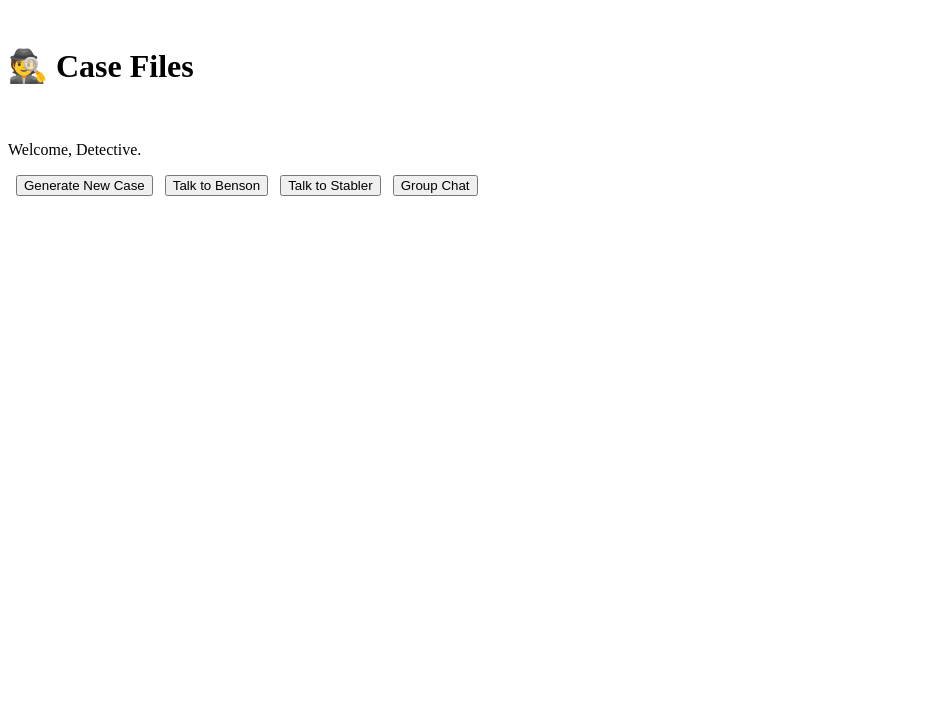
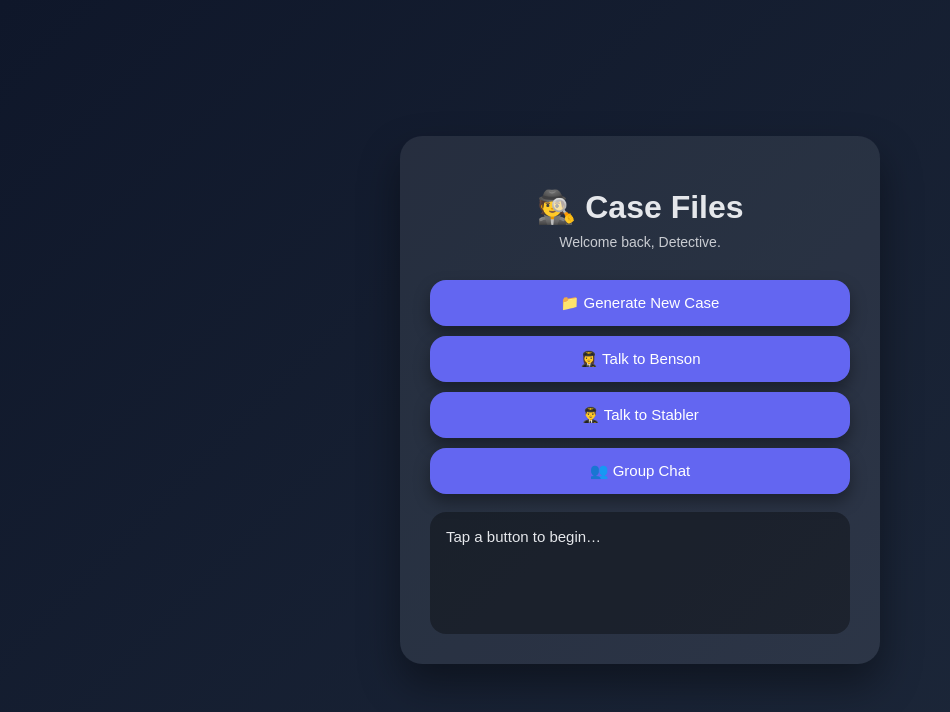
Before and after one commit to ShandrellE2010-cmd/case-files, a plain HTML site: page index.html in a window 1280 px wide. Shown: the whole page, without its empty margins (0-950 px from the left). Drawn offline with Linux system fonts and the light colour scheme.

Commit message:
Update index.html

```diff
--- a/index.html
+++ b/index.html
@@ -1,51 +1,128 @@
 <!DOCTYPE html>
-<html>
+<html lang="en">
 <head>
-  <title>Case Files</title>
+  <meta charset="UTF-8">
+  <title>🕵️ Case Files</title>
+
   <style>
     body {
-      background-color: #0f172a;
+      margin: 0;
+      padding: 0;
+      min-height: 100vh;
+      background: linear-gradient(135deg, #0f172a, #1e293b);
       color: #e5e7eb;
-      font-family: Arial, sans-serif;
-      padding: 20px;
+      font-family: "Arial Rounded MT Bold", Arial, sans-serif;
+      display: flex;
+      justify-content: center;
+      align-items: center;
     }
+
+    .app {
+      background: rgba(255, 255, 255, 0.08);
+      padding: 30px;
+      border-radius: 22px;
+      width: 90%;
+      max-width: 420px;
+      box-shadow: 0 20px 40px rgba(0,0,0,0.4);
+    }
+
+    h1 {
+      text-align: center;
+      margin-bottom: 8px;
+    }
+
+    .subtitle {
+      text-align: center;
+      font-size: 14px;
+      opacity: 0.85;
+      margin-bottom: 20px;
+    }
+
     button {
-      padding: 10px;
-      margin: 5px;
-      background: #1e40af;
+      width: 100%;
+      padding: 14px;
+      margin-top: 10px;
+      border: none;
+      border-radius: 16px;
+      font-size: 15px;
+      cursor: pointer;
+      background: #6366f1;
       color: white;
-      border: none;
-      border-radius: 6px;
+      box-shadow: 0 8px 16px rgba(0,0,0,0.35);
+      transition: all 0.2s ease;
     }
+
+    button:hover {
+      background: #818cf8;
+      transform: translateY(-2px);
+    }
+
     #log {
-      margin-top: 20px;
-      padding: 10px;
-      background: #020617;
-      border-radius: 8px;
+      margin-top: 18px;
+      padding: 16px;
+      border-radius: 16px;
+      background: rgba(0,0,0,0.35);
+      font-size: 15px;
+      min-height: 90px;
+      white-space: pre-line;
     }
   </style>
 </head>
 
 <body>
+  <div class="app">
     <h1>🕵️ Case Files</h1>
-  <p>Welcome, Detective.</p>
+    <div class="subtitle">Welcome back, Detective.</div>
 
-  <button onclick="newCase()">Generate New Case</button>
-  <button onclick="talk('Benson')">Talk to Benson</button>
-  <button onclick="talk('Stabler')">Talk to Stabler</button>
-  <button onclick="talk('Group')">Group Chat</button>
+    <button onclick="newCase()">📁 Generate New Case</button>
+    <button onclick="talkBenson()">👩‍✈️ Talk to Benson</button>
+    <button onclick="talkStabler()">👨‍✈️ Talk to Stabler</button>
+    <button onclick="groupChat()">👥 Group Chat</button>
 
-  <div id="log"></div>
+    <div id="log">Tap a button to begin…</div>
+  </div>
 
   <script>
     function newCase() {
-      document.getElementById("log").innerHTML =
-        "📁 New case generated. Victim found. Leads are forming...";
+      const cases = [
+        "📁 A missing teen was last seen near the subway after midnight.",
+        "📁 A landlord reports strange noises coming from an empty apartment.",
+        "📁 Surveillance caught someone watching the same building every night.",
+        "📁 A witness claims they heard an argument before the lights went out."
+      ];
+      log(cases);
     }
 
-    function talk(who) {
-      document.getElementById("log").innerHTML =
-        "💬 " + who + ": We’ll get through this. Trust your instincts.";
+    function talkBenson() {
+      const lines = [
+        "👩‍✈️ Benson: Start with the victim. Every detail counts.",
+        "👩‍✈️ Benson: Don’t rush. The truth shows up when you listen.",
+        "👩‍✈️ Benson: Trust your instincts — but verify everything."
+      ];
+      log(lines);
+    }
+
+    function talkStabler() {
+      const lines = [
+        "👨‍✈️ Stabler: Someone’s lying. I can feel it.",
+        "👨‍✈️ Stabler: We lean in — see who breaks.",
+        "👨‍✈️ Stabler: This case isn’t adding up."
+      ];
+      log(lines);
+    }
+
+    function groupChat() {
+      const lines = [
+        "👩‍✈️ Benson: We follow the evidence.\n👨‍✈️ Stabler: And apply pressure.",
+        "👨‍✈️ Stabler: Someone knows more than they’re saying.\n👩‍✈️ Benson: Then we keep digging.",
+        "👩‍✈️ Benson: Stay sharp.\n👨‍✈️ Stabler: Always."
+      ];
+      log(lines);
+    }
+
+    function log(options) {
+      const choice = options[Math.floor(Math.random() * options.length)];
+      document.getElementById("log").innerText = choice;
     }
   </script>
 </body>
```
Lines whose indentation alone changed are shown as unchanged.
